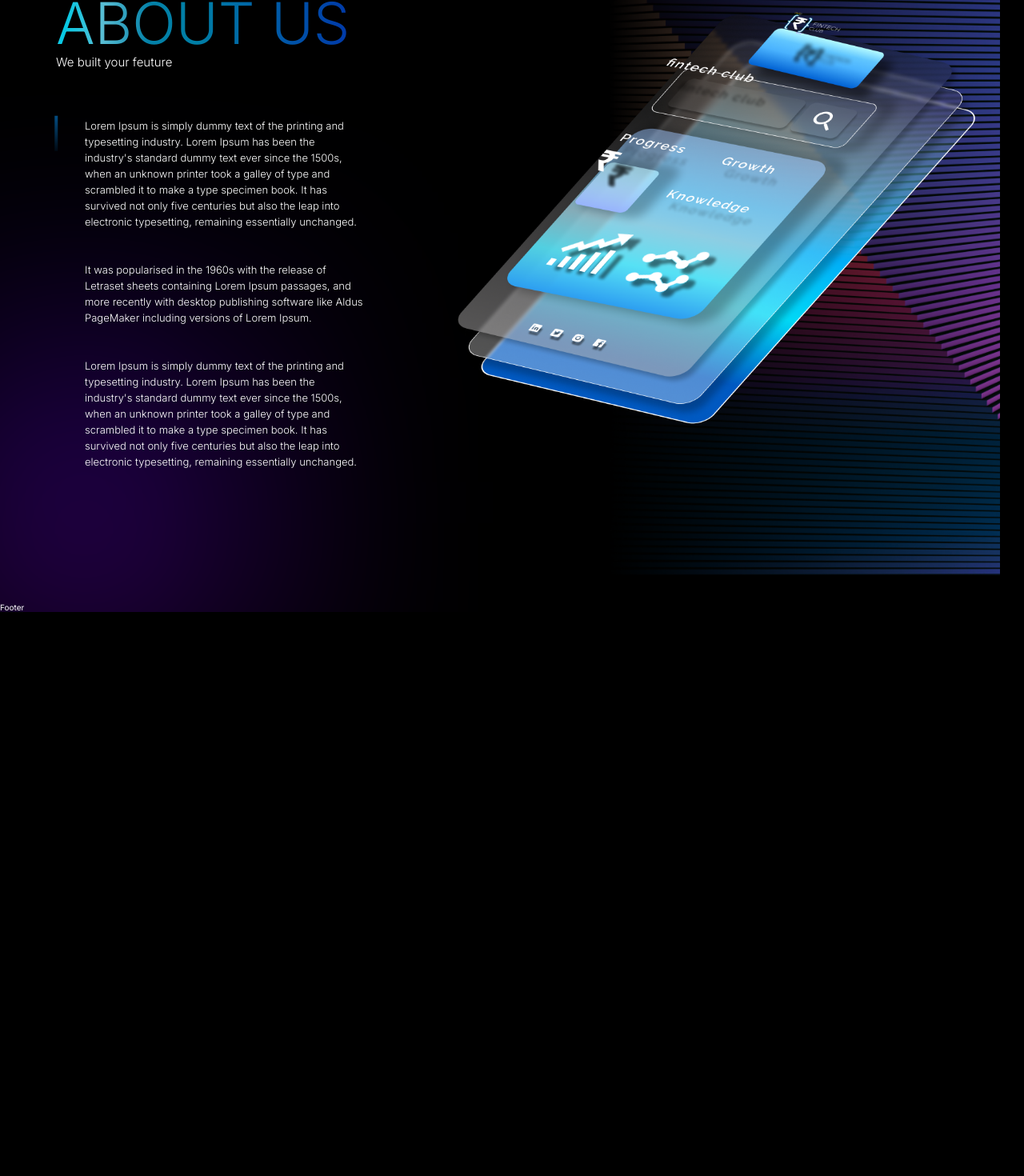
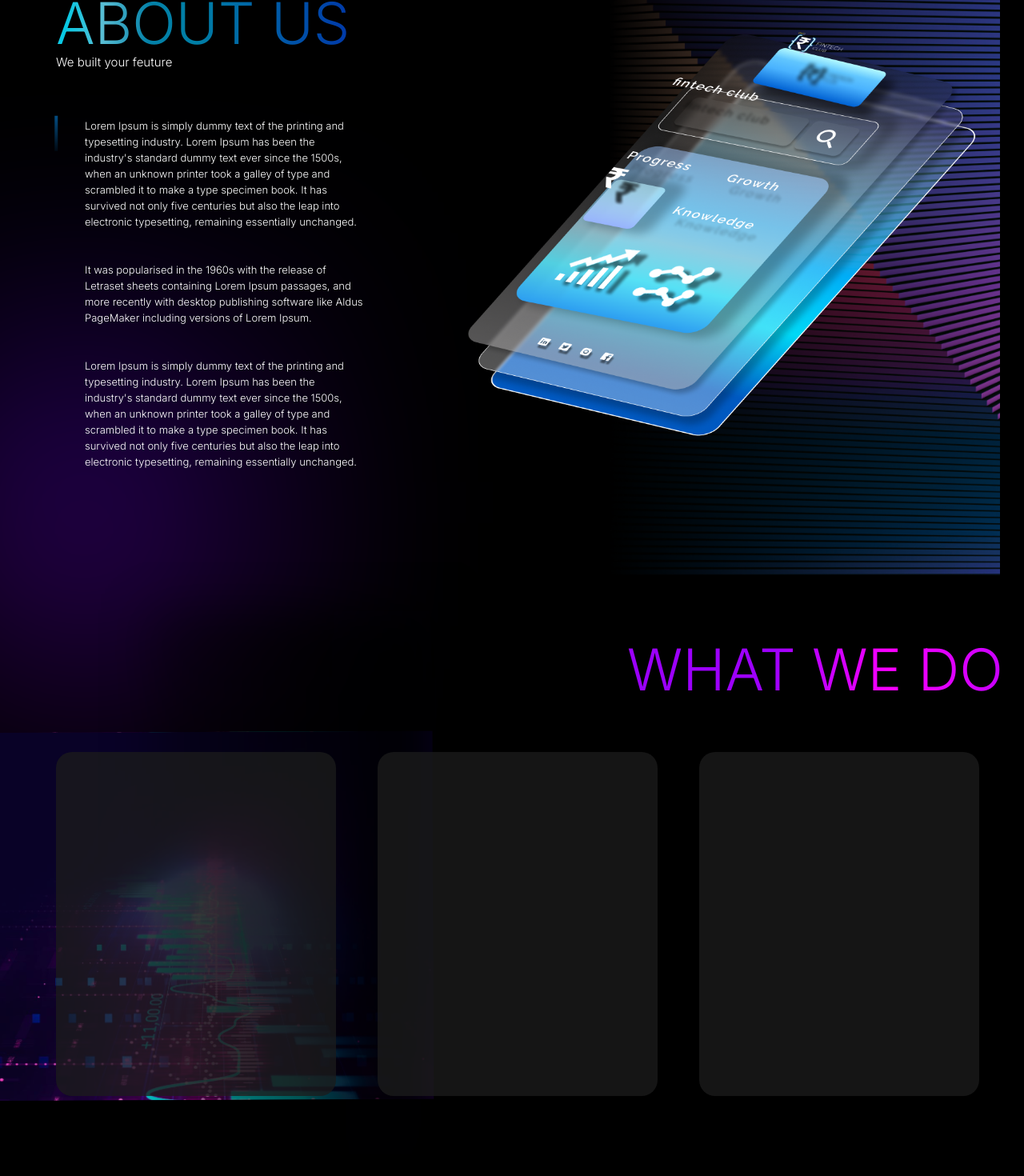
Before and after one commit to FinTech-Club-VITB/MainWeb, a React (Create React App) app: page / in a window 1280 px wide. Shown: the part 887-2357 px from the top of the page at 80% size. Before the commit the page ends 1652 px from the top, so only its background shows below. Built offline with nearby package versions, Linux system fonts and the light colour scheme; the HTML template or start-up script is replaced by a standard one.

Commit message:
objectives

```diff
--- a/src/components/home/about/index.js
+++ b/src/components/home/about/index.js
@@ -31,14 +31,15 @@ const About = () => {
   )
 }
 
-document.addEventListener("mousemove", parallax);
-function parallax(e) {
-  document.querySelectorAll(".phone-layers").forEach(function (move) {
-    var moving_value = move.getAttribute("data-value");
-    var x = (e.clientX * moving_value) / 250;
-    var y = (e.clientY * moving_value) / 250;
+// document.addEventListener("mousemove", parallax);
+// function parallax(e) {
+//   document.querySelectorAll(".phone-layers").forEach(function (move) {
+//     var moving_value = move.getAttribute("data-value");
+//     var x = (e.clientX * moving_value) / 250;
+//     var y = (e.clientY * moving_value) / 250;
 
-    move.style.transform = "translateX(" + x + "px) translateY(" + y + "px)";
-  });
-}
+//     move.style.transform = "translateX(" + x + "px) translateY(" + y + "px)";
+//   });
+// }
+
 export default About
--- a/src/components/home/about/index.scss
+++ b/src/components/home/about/index.scss
@@ -70,10 +70,8 @@
     .phone-layers{
         margin:0;
         position:absolute;
-        max-width: 52%;
-        right: 2%;
-        top: 12%;
-        padding-right:2%;
-
+        max-width: 51%;
+        right: 4%;
+        top: 15%;
     }
 }
--- a/src/components/home/index.js
+++ b/src/components/home/index.js
@@ -10,7 +10,7 @@ const Home = () => {
     <div>
         <Hero/>
         <About/>
-        {/* <Objectives/> */}
+        <Objectives/>
         {/* <Testimonials/> */}
         {/* <Teams/> */}
     </div>
--- a/src/components/home/objectives/index.js
+++ b/src/components/home/objectives/index.js
@@ -3,7 +3,15 @@ import './index.scss'
 
 const Objectives = () => {
   return (
-    <div>What we do / Objectives</div>
+    <div className='objSection'>
+      <h2 className='objHeading'>WHAT WE DO</h2>
+      <div className='objBG'/>
+      <div className='objCards'>
+        <div className='objCard'></div>
+        <div className='objCard'></div>
+        <div className='objCard'></div>
+      </div>
+    </div>
   )
 }
 
--- a/src/components/home/objectives/index.scss
+++ b/src/components/home/objectives/index.scss
@@ -1 +1,44 @@
 // Hero Section
+
+.objSection{
+    display: grid;
+    justify-items: end;
+    position: relative;
+    .objHeading{
+        font-style: normal;
+        font-weight: 300;
+        font-size: 7.2rem;
+        margin: 4rem;
+        width: fit-content;
+
+        background: linear-gradient(92.43deg, #9B00FA 0.58%, #9E00FF 38.67%, #FA00FF 69.56%, #BD00FF 106.46%);
+        -webkit-background-clip: text;
+        -webkit-text-fill-color: transparent;
+        background-clip: text;
+        text-fill-color: transparent;
+    }
+
+    .objBG{
+        position: absolute;
+        background-image: url('../../../assets/home/objBG.svg');
+        background-size: contain;
+        background-repeat: no-repeat;
+        width:  100vw;
+        height: 100vh;
+        top: -5rem;
+        left: 0;
+        z-index: -1;
+    }
+
+    .objCards{
+        display: flex;
+        margin: 2rem 7rem 10rem;
+        gap: 5.2rem;
+        .objCard{
+            width: 35rem;
+            height: 43rem;
+            background: rgba(28, 28, 28, 0.77);
+            border-radius: 2rem;
+        }
+    }
+}
--- a/src/components/structures/navbar/index.scss
+++ b/src/components/structures/navbar/index.scss
@@ -2,7 +2,7 @@
 
 .navbar {
   position: fixed;
-  background: linear-gradient(to bottom, rgb(0, 0, 0), rgba(0, 0, 0, 0.203));
+  background: linear-gradient(to bottom, rgb(0, 0, 0), rgba(0, 0, 0, 0.35));
   min-width: 97vw;
   display: flex;
   justify-content: space-between;
```
Also changed, not shown: src/assets/home/objBG.svg (added).
